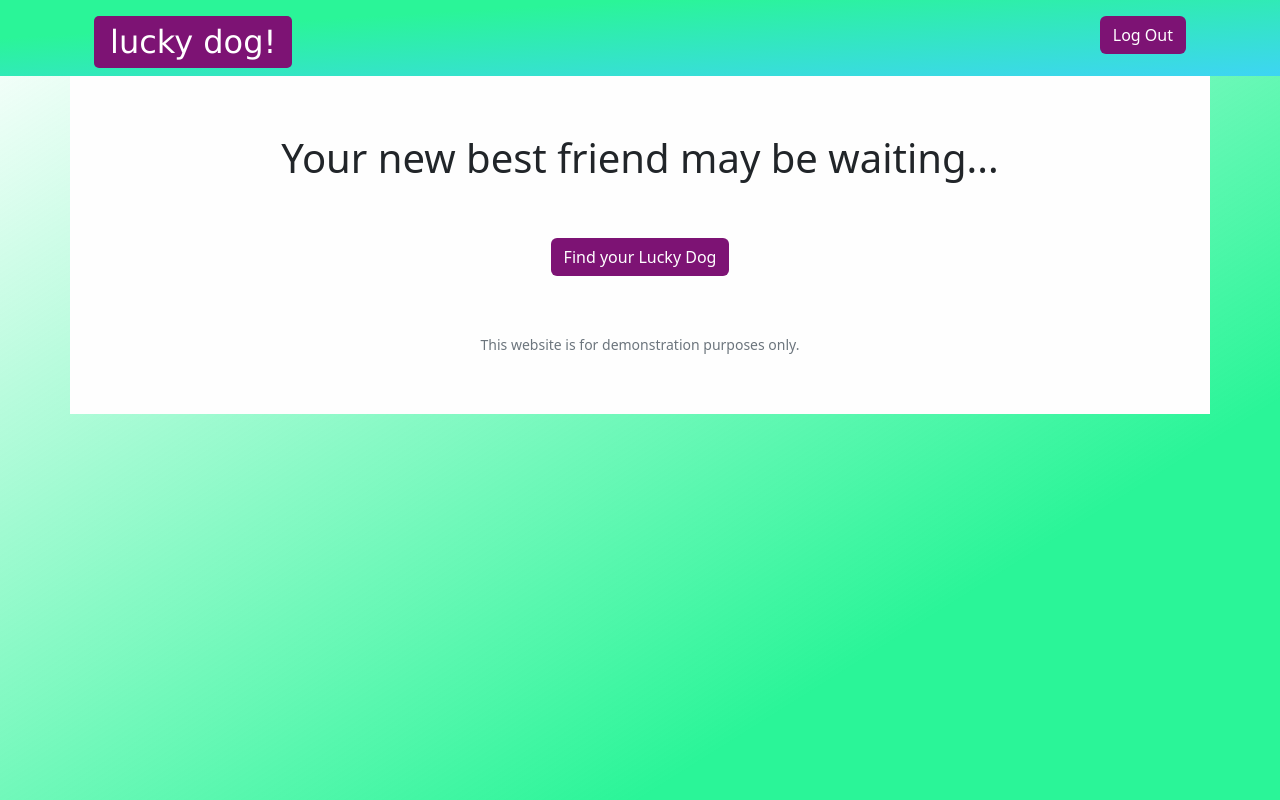
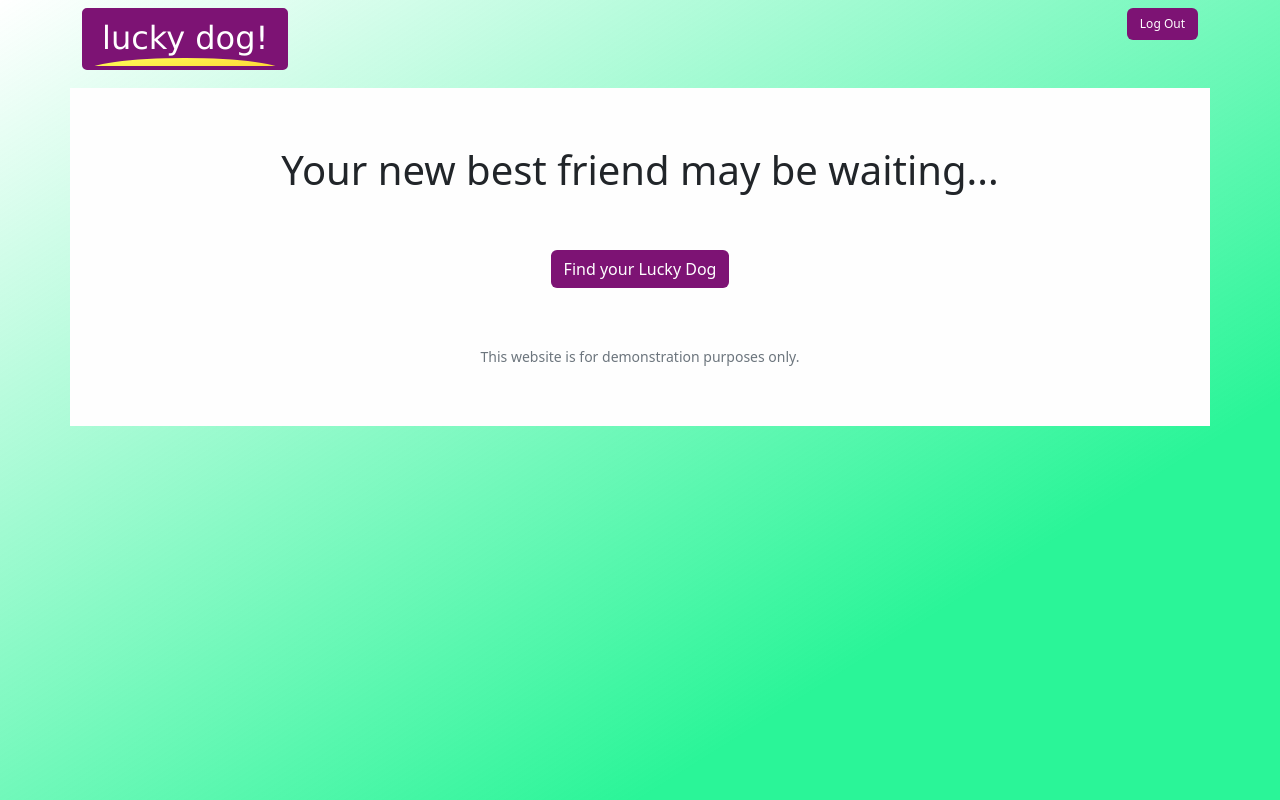
Before and after one commit to nvande/lucky-dog, a React (Create React App) app: page /#/ in a window 1280 px wide. Built offline with nearby package versions, Linux system fonts and the light colour scheme.

Commit message:
feat: some logo changes, developing branding

```diff
--- a/src/App.css
+++ b/src/App.css
@@ -1,16 +1,5 @@
 .App {
   text-align: center;
-}
-
-.App-logo {
-  height: 40vmin;
-  pointer-events: none;
-}
-
-@media (prefers-reduced-motion: no-preference) {
-  .App-logo {
-    animation: App-logo-spin infinite 20s linear;
-  }
 }
 
 html, body {
@@ -33,8 +22,16 @@ body:before{
 	background: linear-gradient(to right bottom, rgba(255,255,255,0.2), #2AF598 75%);
 }
 
+.header-container {
+  padding: 0;
+}
+
+.logout-button {
+  font-size: 12px;
+}
+
 .pageHeader {
-  background: linear-gradient(to left top, rgba(255,255,255,0.2), #2AF598 75%);;
+  background: transparent;
   display: flex;
   flex-direction: column;
   align-items: center;
@@ -51,10 +48,25 @@ body:before{
   color: #fff;
   line-height: 36px;
   background-color: #7d1374;
+  border: 4px solid #7d1374;
   display: inline-block;
   border-radius: 5px;
   padding: 8px 16px;
   margin: 0 0;
+  position: relative;
+  overflow: hidden;
+  padding-bottom: 10px;
+}
+
+.page-title .logo-arc {
+  background: linear-gradient(to right bottom, rgb(255, 255, 91), #ffd230 75%);
+  position: absolute;
+  border-radius: 50%;
+  left: 0;
+  top: 85%;
+  display: inline-block;
+  width: 100%;
+  height: 50%;
 }
 
 .ldBody {
@@ -283,6 +295,8 @@ body:before{
   }
 
   .right-side-title {
+    margin-top: -20px;
+    margin-left: 5px!important;
     font-size: 12px;
   }
 
--- a/src/components/BrowseComponent.js
+++ b/src/components/BrowseComponent.js
@@ -234,7 +234,7 @@ function BrowseComponent() {
 	<>
 		<DragDropContext onDragStart={onDragStart} onDragEnd={onDragEnd}>
 			<div className="sticky-top sticky-bottom mb-4">
-				<ButtonGroup className="text-center mt-1 me-2 mb-4">
+				<ButtonGroup className="text-center mt-2 me-2 mb-4">
 					<BreedDropdownComponent
 						breeds={breeds}
 						selectedBreeds={selectedBreeds}
--- a/src/components/HeaderComponent.js
+++ b/src/components/HeaderComponent.js
@@ -20,16 +20,17 @@ function HeaderComponent(){
     }
 
 	return (
-		<div className={'px-md-3 px-lg-5 pt-3 pb-0 pb-md-2 text-muted text-center text-md-start pageHeader bg-info text-white clearfix'}>
-			<Row className='container'>
+		<div className={'px-md-1 px-lg-2 pt-2 pb-0 pb-md-2 text-muted text-center sticky-top text-md-start pageHeader text-white clearfix'}>
+			<Row className='container header-container'>
 				<Col sm="12" md="6">
                     <h2 className='page-title' >
                         lucky dog!
+                        <div className='logo-arc' />
                     </h2>
 				</Col>
                 <Col sm="12" md="6">
                     <div className="d-inline">
-                        <Button className={"float-end mt-0 mt-md-0 mb-2"} variant="flat" onClick={clickLogout}>Log Out</Button>
+                        <Button className={"logout-button float-end mt-0 mt-md-0 mb-2"} variant="flat" onClick={clickLogout}>Log Out</Button>
                     </div>
                 </Col>
 			</Row>
```
